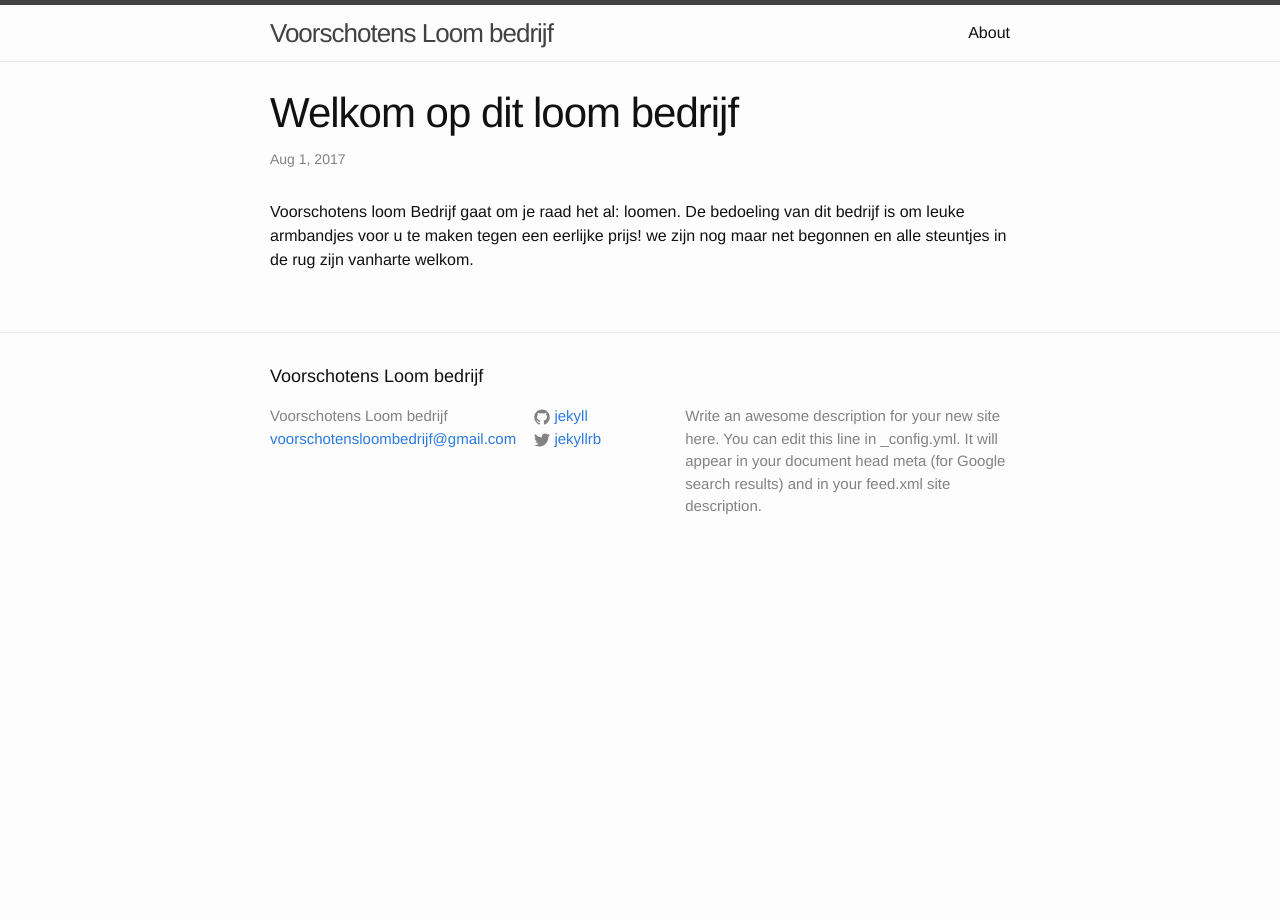
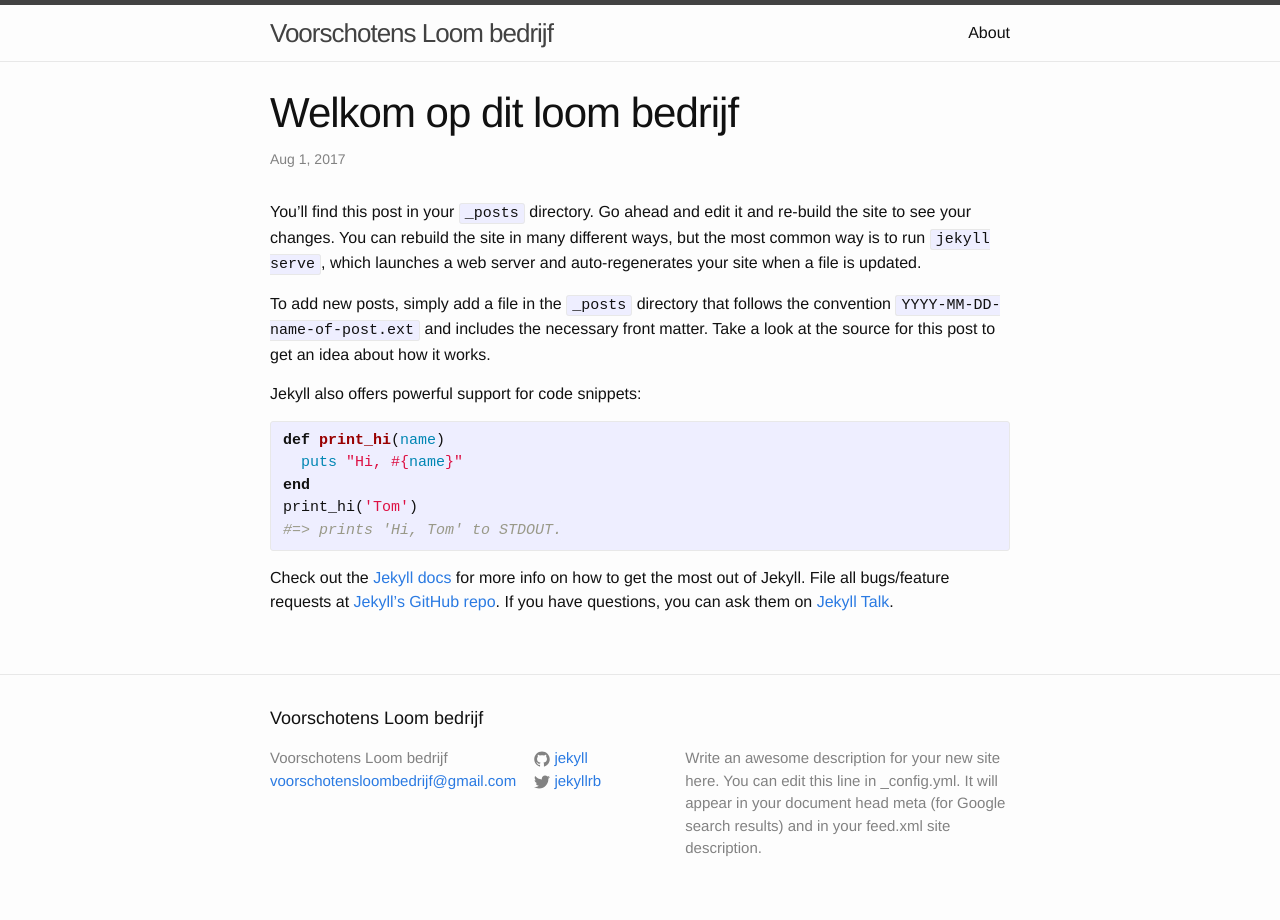
Before and after one commit to stijn2005/stijn2005.github.io, a Jekyll site: the page built from _posts/2017-08-01-welcome-to-jekyll.markdown, in a window 1280 px wide. Built offline with Jekyll 4.4.1, drawn with Linux system fonts in a browser that asks for light colours.

Commit message:
Revert "Update 2017-08-01-welcome-to-jekyll.markdown"

```diff
--- a/_posts/2017-08-01-welcome-to-jekyll.markdown
+++ b/_posts/2017-08-01-welcome-to-jekyll.markdown
@@ -4,4 +4,22 @@ title:  "Welkom op dit loom bedrijf"
 date:   2017-08-01 12:47:46 +0000
 categories: jekyll update
 ---
-Voorschotens loom Bedrijf gaat om je raad het al: loomen. De bedoeling van dit bedrijf is om leuke armbandjes voor u te maken tegen een eerlijke prijs! we zijn nog maar net begonnen en alle steuntjes in de rug zijn vanharte welkom.
+You’ll find this post in your `_posts` directory. Go ahead and edit it and re-build the site to see your changes. You can rebuild the site in many different ways, but the most common way is to run `jekyll serve`, which launches a web server and auto-regenerates your site when a file is updated.
+
+To add new posts, simply add a file in the `_posts` directory that follows the convention `YYYY-MM-DD-name-of-post.ext` and includes the necessary front matter. Take a look at the source for this post to get an idea about how it works.
+
+Jekyll also offers powerful support for code snippets:
+
+{% highlight ruby %}
+def print_hi(name)
+  puts "Hi, #{name}"
+end
+print_hi('Tom')
+#=> prints 'Hi, Tom' to STDOUT.
+{% endhighlight %}
+
+Check out the [Jekyll docs][jekyll-docs] for more info on how to get the most out of Jekyll. File all bugs/feature requests at [Jekyll’s GitHub repo][jekyll-gh]. If you have questions, you can ask them on [Jekyll Talk][jekyll-talk].
+
+[jekyll-docs]: http://jekyllrb.com/docs/home
+[jekyll-gh]:   https://github.com/jekyll/jekyll
+[jekyll-talk]: https://talk.jekyllrb.com/
```
